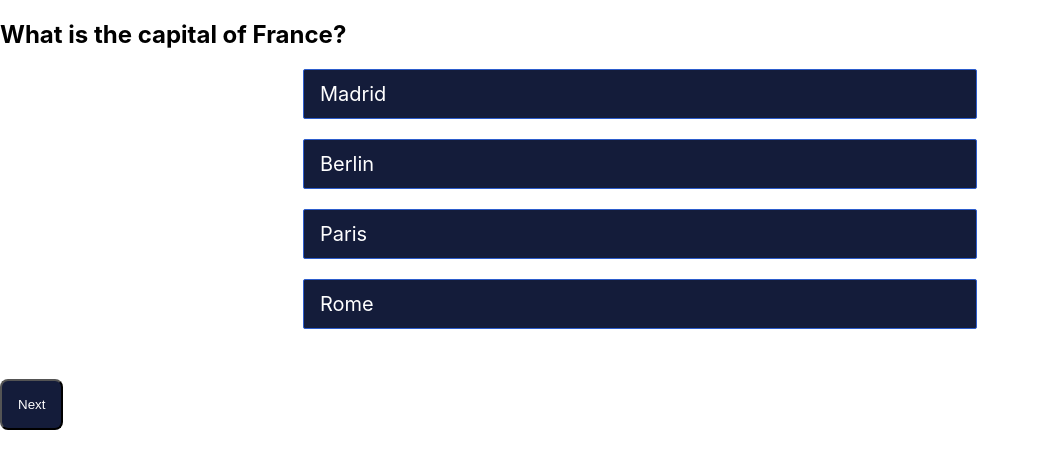
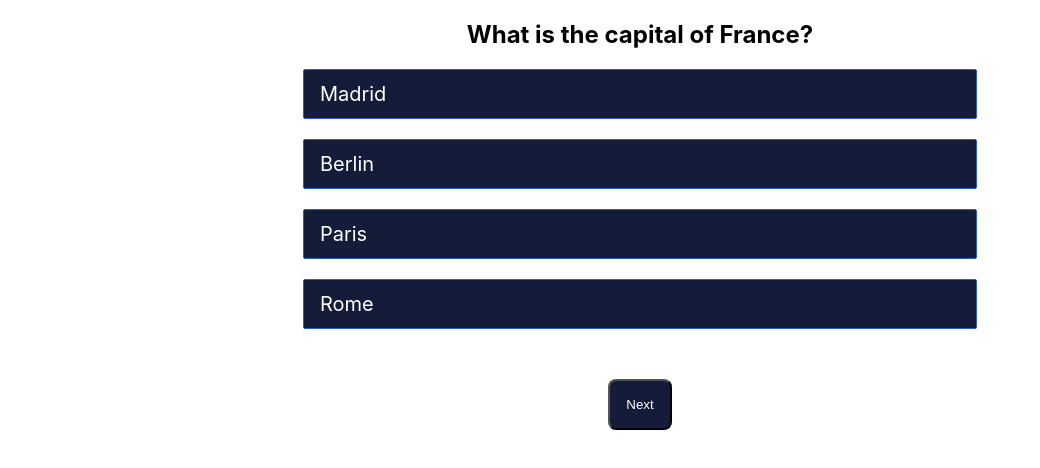
Before and after one commit to ducnguyenhn128/multiple_choice_quiz_app, a React (Create React App) app in the folder quizapp/: page /practise in a window 1280 px wide. Shown: the top 468 px of the page, without its empty margins (0-1040 px from the left). Built offline with nearby package versions, Linux system fonts and the light colour scheme.

Commit message:
react router success

```diff
--- a/quizapp/src/App.css
+++ b/quizapp/src/App.css
@@ -1,4 +1,4 @@
-.App {
+.Test {
   text-align: center;
 }
 
--- a/quizapp/src/App.js
+++ b/quizapp/src/App.js
@@ -1,13 +1,14 @@
+
+import { RouterProvider} from 'react-router-dom';
 import './App.css';
 import './question/question'
-
-import Test from './Page/Test/Test';
+import router from './router';
 
 
 function App() {
   return (
     <div>
-      <Test />
+       <RouterProvider router={router} />
     </div>
   )
 }
--- a/quizapp/src/Page/Practise/Practise.jsx
+++ b/quizapp/src/Page/Practise/Practise.jsx
@@ -0,0 +1,48 @@
+import '../../App.css';
+import Question from '../../question/question.jsx';
+import questionBank from '../../QuestionBank';
+import { useState, useEffect } from 'react';
+// const sample = {
+//   question: "Result of 3 + 3 is",
+//   choices:
+//     ['Whether you are an examiner or a research analyst, this blog will prepare you to ask the right MCQs at the right time and engage ',
+//       'help you rise above this challenge, we have created a list of different types of multiple-choice questions along with their examples',
+//       'you rise above this challenge, we have created a list of different types of multiple-choice questions along with their examples. Wheth',
+//       'A well-framed multiple-choice question offers two or more answer options to'
+//     ],
+//   answer: 'A well-framed multiple-choice question offers two or more answer options to'
+// }
+
+const Practise = () =>  {
+  const [questionNumber, setQuestionNumber ] = useState(0)
+
+  const [user_submmit, setUser_submit ] = useState(false)
+  const [answerStatus, setAnswerStatus] = useState(null)
+  const [activeIndex, setActiveIndex] = useState(null);
+
+  const nextQuestion = () => {
+    const randomIndex = Math.floor(Math.random() * questionBank.length);
+    setQuestionNumber(randomIndex);
+    setUser_submit(false);
+    setAnswerStatus(null);
+    setActiveIndex(null)
+  }
+  return (
+    <div className="Test">
+        {/* <h2>Multiple choices</h2> */}
+        <Question
+          problem={questionBank[questionNumber]}
+          user_submmit = {user_submmit}
+          answerStatus = {answerStatus}
+          activeIndex = {activeIndex}
+          setUser_submit = {setUser_submit}
+          setAnswerStatus = {setAnswerStatus}
+          setActiveIndex = {setActiveIndex}
+        />
+
+        <button onClick = {nextQuestion} className='next_button'>Next</button>
+    </div>
+  );
+}
+
+export default Practise;
--- /dev/null
+++ b/quizapp/src/router.js
@@ -0,0 +1,25 @@
+import {
+    createBrowserRouter,
+    RouterProvider,
+  } from "react-router-dom";
+import Homepage from "./Page/Homepage/Homepage";
+import Practise from "./Page/Practise/Practise";
+import Test from "./Page/Test/Test";
+
+
+const router =   createBrowserRouter([
+    {
+        path: "/",
+        element: <Homepage />
+    } ,
+    {
+        path: '/practise',
+        element: <Practise />
+    } ,
+    {
+        path: '/test' ,
+        element: <Test />
+    }
+])
+
+export default router
```
